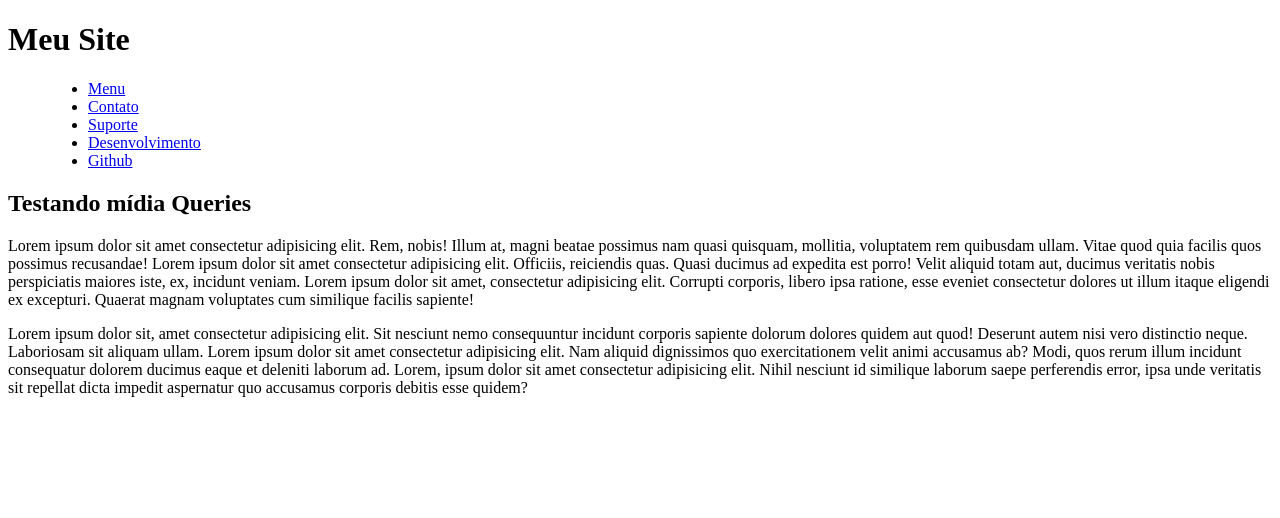
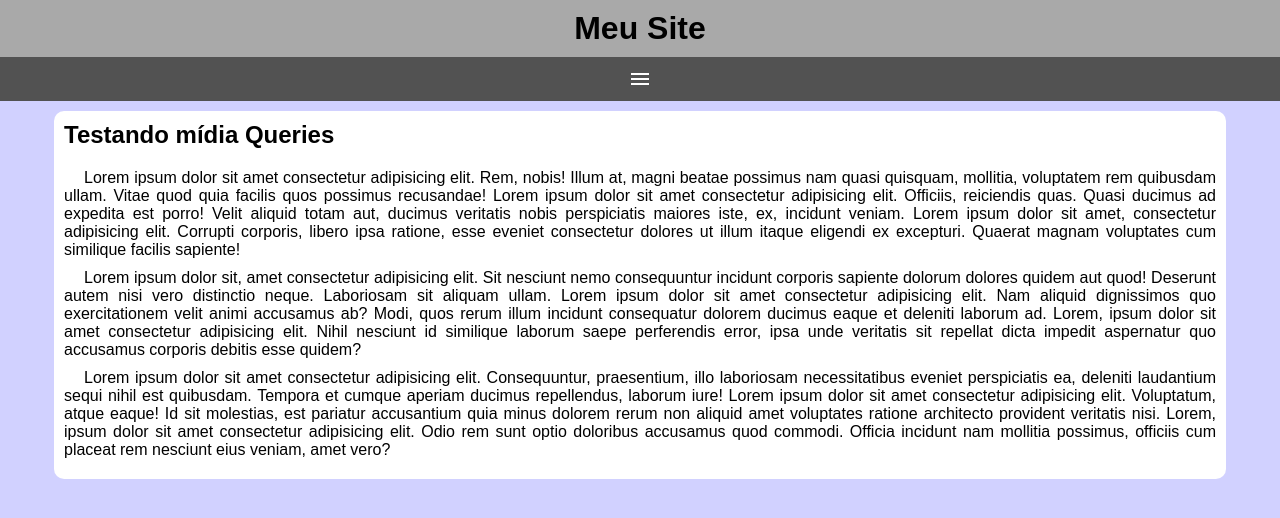
Before and after one commit to vineevaz/html-css, a plain HTML site: page exerc/ex026/mq005/index.html in a window 1280 px wide. Drawn offline with nearby package versions, Linux system fonts and the light colour scheme.

Commit message:
:anguished:

```diff
--- a/exerc/ex026/mq005/estilos/style.css
+++ b/exerc/ex026/mq005/estilos/style.css
@@ -1,5 +1,66 @@
 @charset "UTF-8";
 
+*{
+    font-family: Arial, Helvetica, sans-serif;
+    margin: 0px;
+    padding: 0px;
+}
+
 body{
+    background-color: rgb(209, 209, 255)
+}
+header{
+    background-color: darkgray;
 
 }
+span#burguer{
+background-color: rgb(82, 82, 82);
+display: block;
+color: white;
+text-align: center;
+padding: 10px;
+}
+span#burguer:hover{
+color: white;
+background-color: black;
+}
+header h1{
+    text-align: center;
+    padding: 10px;
+}
+menu{
+    display: none;
+}
+menu ul{
+    list-style-type: none;
+}
+menu a{
+    display: block;
+    padding: 10px;
+    text-decoration: none;
+    background-color: rgba(95, 95, 95, 0.541);
+    color: white;
+    text-align: center;
+    border-top: 2px solid rgb(146, 146, 146);
+}
+menu  ul > li > a:hover{
+    background: rgb(175, 175, 175);
+}
+main{
+    width: 90vw;
+    background-color: white;
+    margin: auto;
+    margin-top: 10px;
+    padding: 10px;
+    border-radius: 10px;
+}
+article h2{
+padding-bottom: 20px;
+
+}
+article > p{
+    text-align: justify;
+    margin-bottom: 10px;
+    text-indent: 20px;
+
+}
--- a/exerc/ex026/mq005/index.html
+++ b/exerc/ex026/mq005/index.html
@@ -4,12 +4,14 @@
     <meta charset="UTF-8">
     <meta name="viewport" content="width=device-width, initial-scale=1.0">
     <title>Document</title>
+    <link rel="stylesheet" href="https://fonts.googleapis.com/css2?family=Material+Symbols+Outlined:opsz,wght,FILL,GRAD@24,400,0,0"/>
     <link rel="stylesheet" href="estilos/style.css">
 </head>
 <body>
     <header>
         <h1>Meu Site</h1>
-        <menu>
+        <span id="burguer" class="material-symbols-outlined" onclick="clickMenu()">menu</span>
+        <menu id="itens">
             <ul>
                 <li><a href="#">Menu</a></li>
                 <li><a href="#">Contato</a></li>
@@ -23,8 +25,22 @@
         <article>
             <h2>Testando mídia Queries</h2>
             <p>Lorem ipsum dolor sit amet consectetur adipisicing elit. Rem, nobis! Illum at, magni beatae possimus nam quasi quisquam, mollitia, voluptatem rem quibusdam ullam. Vitae quod quia facilis quos possimus recusandae! Lorem ipsum dolor sit amet consectetur adipisicing elit. Officiis, reiciendis quas. Quasi ducimus ad expedita est porro! Velit aliquid totam aut, ducimus veritatis nobis perspiciatis maiores iste, ex, incidunt veniam. Lorem ipsum dolor sit amet, consectetur adipisicing elit. Corrupti corporis, libero ipsa ratione, esse eveniet consectetur dolores ut illum itaque eligendi ex excepturi. Quaerat magnam voluptates cum similique facilis sapiente!</p>
+
             <p>Lorem ipsum dolor sit, amet consectetur adipisicing elit. Sit nesciunt nemo consequuntur incidunt corporis sapiente dolorum dolores quidem aut quod! Deserunt autem nisi vero distinctio neque. Laboriosam sit aliquam ullam. Lorem ipsum dolor sit amet consectetur adipisicing elit. Nam aliquid dignissimos quo exercitationem velit animi accusamus ab? Modi, quos rerum illum incidunt consequatur dolorem ducimus eaque et deleniti laborum ad. Lorem, ipsum dolor sit amet consectetur adipisicing elit. Nihil nesciunt id similique laborum saepe perferendis error, ipsa unde veritatis sit repellat dicta impedit aspernatur quo accusamus corporis debitis esse quidem?</p>
+
+            <p>Lorem ipsum dolor sit amet consectetur adipisicing elit. Consequuntur, praesentium, illo laboriosam necessitatibus eveniet perspiciatis ea, deleniti laudantium sequi nihil est quibusdam. Tempora et cumque aperiam ducimus repellendus, laborum iure! Lorem ipsum dolor sit amet consectetur adipisicing elit. Voluptatum, atque eaque! Id sit molestias, est pariatur accusantium quia minus dolorem rerum non aliquid amet voluptates ratione architecto provident veritatis nisi. Lorem, ipsum dolor sit amet consectetur adipisicing elit. Odio rem sunt optio doloribus accusamus quod commodi. Officia incidunt nam mollitia possimus, officiis cum placeat rem nesciunt eius veniam, amet vero?</p>
         </article>
     </main>
+    <script>
+      function clickMenu() {
+    if (itens.style.display === 'none') {
+        itens.style.display = 'block';
+    } else {
+        itens.style.display = 'none';
+    }
+}
+
+    </script>
+
 </body>
 </html>
```
